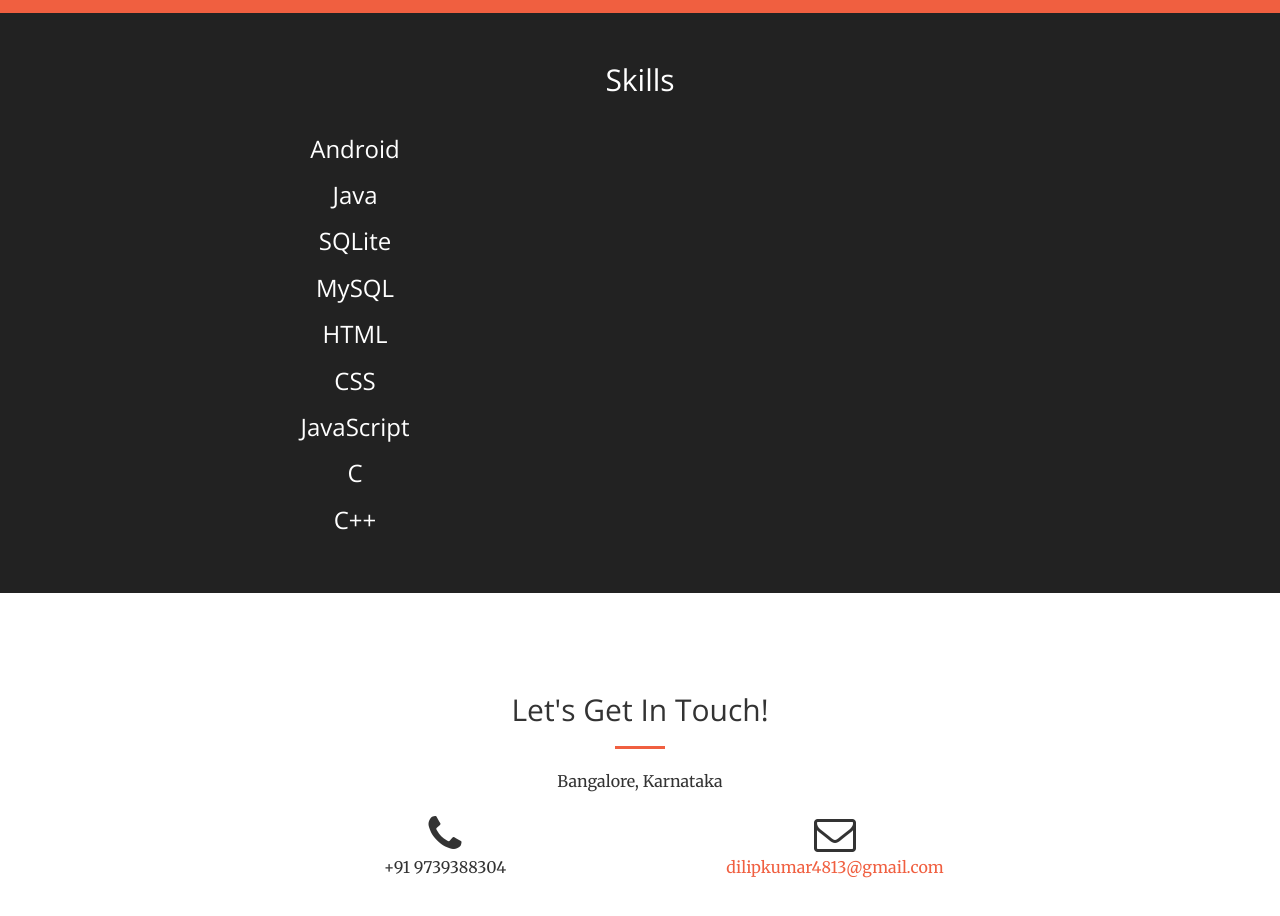
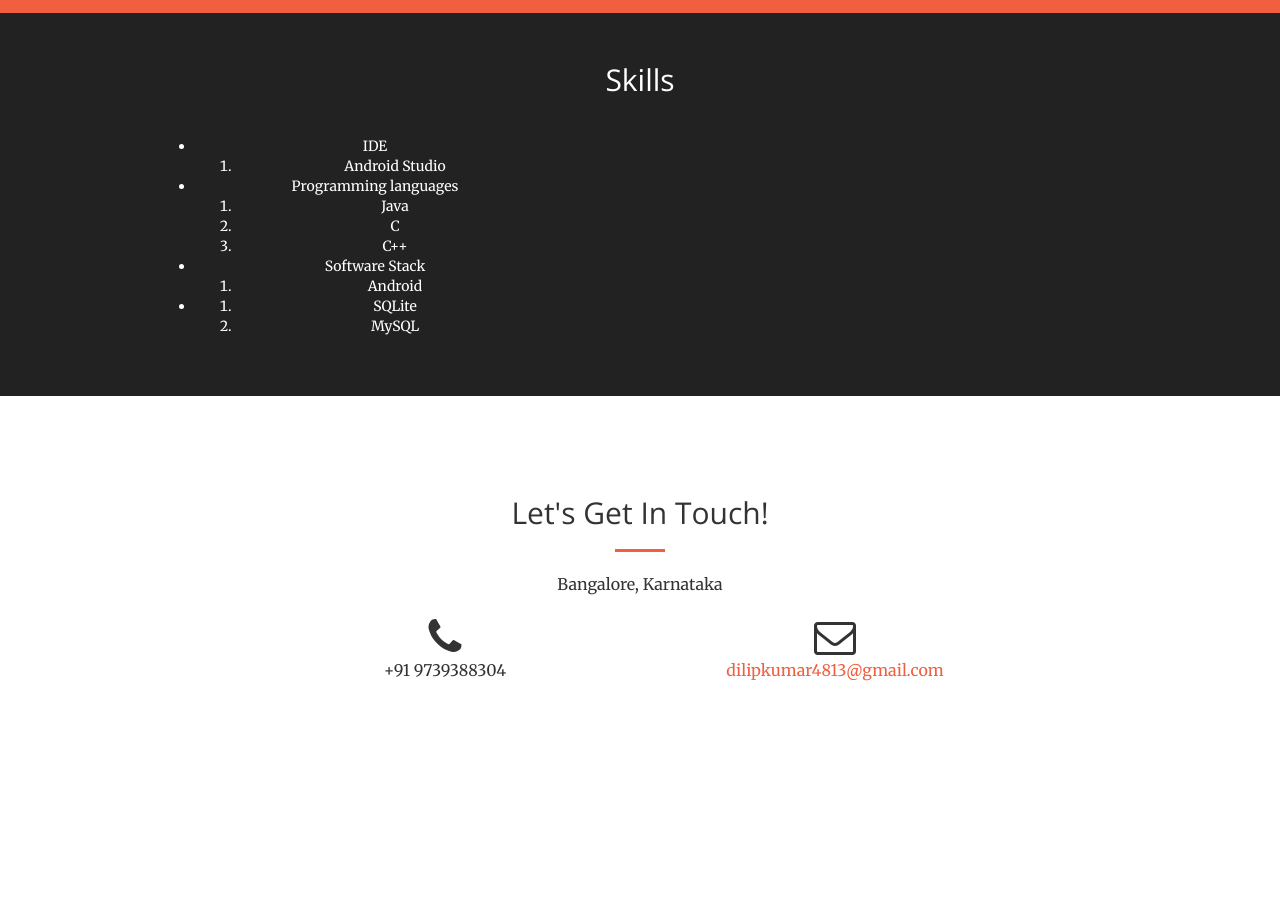
Before and after one commit to dilipkumar4813/dilipkumar4813.github.io, a website: page index.html in a window 1280 px wide. Shown: the part 3380-4296 px from the top of the page. After the commit the page ends 4182 px from the top, so only its background shows below. Drawn offline with nearby package versions, Linux system fonts and the light colour scheme.

Commit message:
Update on skills

```diff
--- a/index.html
+++ b/index.html
@@ -348,15 +348,33 @@
                 <h2>Skills</h2>
                 <div class="col-lg-6 col-md-12 text-center">
                     <div class="service-box">
-                        <h3>Android</h3>
-                        <h3>Java</h3>
-                        <h3>SQLite</h3>
-                        <h3>MySQL</h3>
-                        <h3>HTML</h3>
-                        <h3>CSS</h3>
-                        <h3>JavaScript</h3>
-                        <h3>C</h3>
-                        <h3>C++</h3>
+			<ul>
+				<li>IDE<br/>
+					<ol>
+						<li>Android Studio</li>
+					</ol>
+				</li>
+				<li>
+				Programming languages<br/>
+					<ol>
+						<li>Java</li>
+						<li>C</li>
+						<li>C++</li>
+					</ol>
+				</li>
+				<li>
+				Software Stack<br/>
+					<ol>
+						<li>Android</li>
+					</ol>
+				</li>
+				<li>
+					<ol>
+						<li>SQLite</li>
+						<li>MySQL</li>
+					</ol>
+				</li>
+			    </ul>
                     </div>
                 </div>
                 <!--
```
